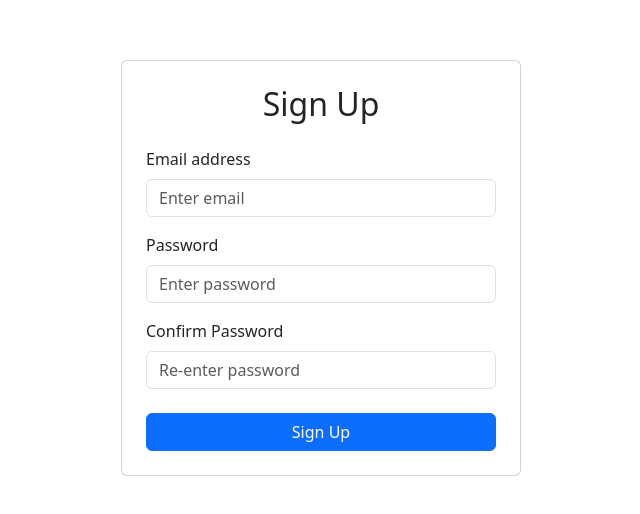
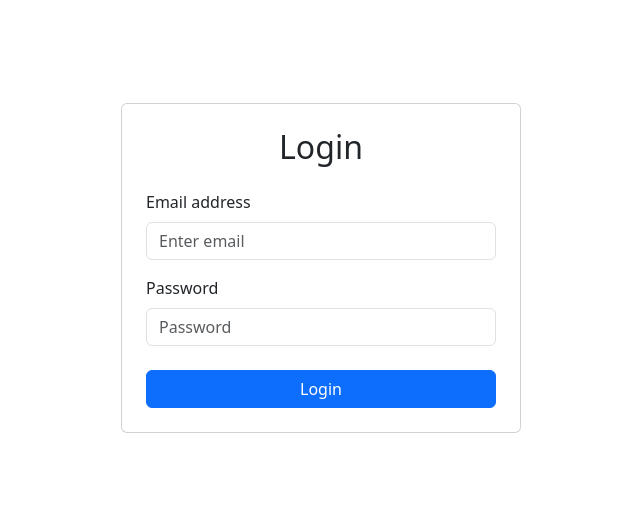
Before and after one commit to Souvik-1705/Mailbox, a React (Create React App) app: page /login in a window 1280 px wide. Shown: the part 132-646 px from the top of the page, without its empty margins (319-959 px from the left). Built offline with nearby package versions, Linux system fonts and the light colour scheme.

Commit message:
ad login page

```diff
--- a/package.json
+++ b/package.json
@@ -13,6 +13,7 @@
     "react": "^19.1.0",
     "react-bootstrap": "^2.10.10",
     "react-dom": "^19.1.0",
+    "react-router-dom": "^7.6.3",
     "react-scripts": "5.0.1",
     "web-vitals": "^2.1.4"
   },
--- a/src/App.js
+++ b/src/App.js
@@ -1,9 +1,21 @@
+
 
 import React from 'react';
+import { BrowserRouter as Router, Routes, Route } from 'react-router-dom';
+import LoginForm from './components/LoginForm';
 import SignupForm from './components/SignupForm';
+import Welcome from './pages/Welcome';
 
 function App() {
-  return <SignupForm />;
+  return (
+    <Router>
+      <Routes>
+        <Route path="/" element={<SignupForm />} />
+        <Route path="/login" element={<LoginForm />} />
+        <Route path="/welcome" element={<Welcome />} />
+      </Routes>
+    </Router>
+  );
 }
 
 export default App;
--- /dev/null
+++ b/src/components/LoginForm.js
@@ -0,0 +1,75 @@
+
+import React, { useState } from 'react';
+import { signInWithEmailAndPassword } from 'firebase/auth';
+import { auth } from '../firebase/Firebase';
+import { Form, Button, Card, Container, Alert, Spinner } from 'react-bootstrap';
+import { useNavigate } from 'react-router-dom';
+
+const LoginForm = () => {
+  const [email, setEmail] = useState('');
+  const [password, setPassword] = useState('');
+  const [error, setError] = useState('');
+  const [isLoading, setIsLoading] = useState(false);
+  const navigate = useNavigate();
+
+  const loginHandler = async (e) => {
+    e.preventDefault();
+    setError('');
+
+    if (!email || !password) {
+      setError('All fields are required!');
+      return;
+    }
+
+    setIsLoading(true);
+    try {
+      const result = await signInWithEmailAndPassword(auth, email, password);
+      const token = await result.user.getIdToken();
+      localStorage.setItem('token', token);
+      console.log('Login successful, token:', token);
+      navigate('/welcome');
+    } catch (err) {
+      alert('Invalid email or password!');
+    } finally {
+      setIsLoading(false);
+    }
+  };
+
+  return (
+    <Container className="d-flex justify-content-center align-items-center" style={{ minHeight: '100vh' }}>
+      <Card style={{ width: '400px' }} className="p-4">
+        <h2 className="text-center mb-4">Login</h2>
+        {error && <Alert variant="danger">{error}</Alert>}
+        <Form onSubmit={loginHandler}>
+          <Form.Group className="mb-3">
+            <Form.Label>Email address</Form.Label>
+            <Form.Control
+              type="email"
+              placeholder="Enter email"
+              value={email}
+              required
+              onChange={(e) => setEmail(e.target.value)}
+            />
+          </Form.Group>
+
+          <Form.Group className="mb-4">
+            <Form.Label>Password</Form.Label>
+            <Form.Control
+              type="password"
+              placeholder="Password"
+              value={password}
+              required
+              onChange={(e) => setPassword(e.target.value)}
+            />
+          </Form.Group>
+
+          <Button variant="primary" type="submit" disabled={isLoading} className="w-100">
+            {isLoading ? <Spinner animation="border" size="sm" /> : 'Login'}
+          </Button>
+        </Form>
+      </Card>
+    </Container>
+  );
+};
+
+export default LoginForm;
--- /dev/null
+++ b/src/pages/Welcome.js
@@ -0,0 +1,14 @@
+import React from 'react';
+import { Container, Card } from 'react-bootstrap';
+
+const Welcome = () => {
+  return (
+    <Container className="d-flex justify-content-center align-items-center" style={{ minHeight: '100vh' }}>
+      <Card className="p-5" style={{ width: '400px', textAlign: 'center' }}>
+        <h2>Welcome to your mail box</h2>
+      </Card>
+    </Container>
+  );
+};
+
+export default Welcome;
```
Also changed, not shown: 1 other file (tests, documents, lock files or other folders).
